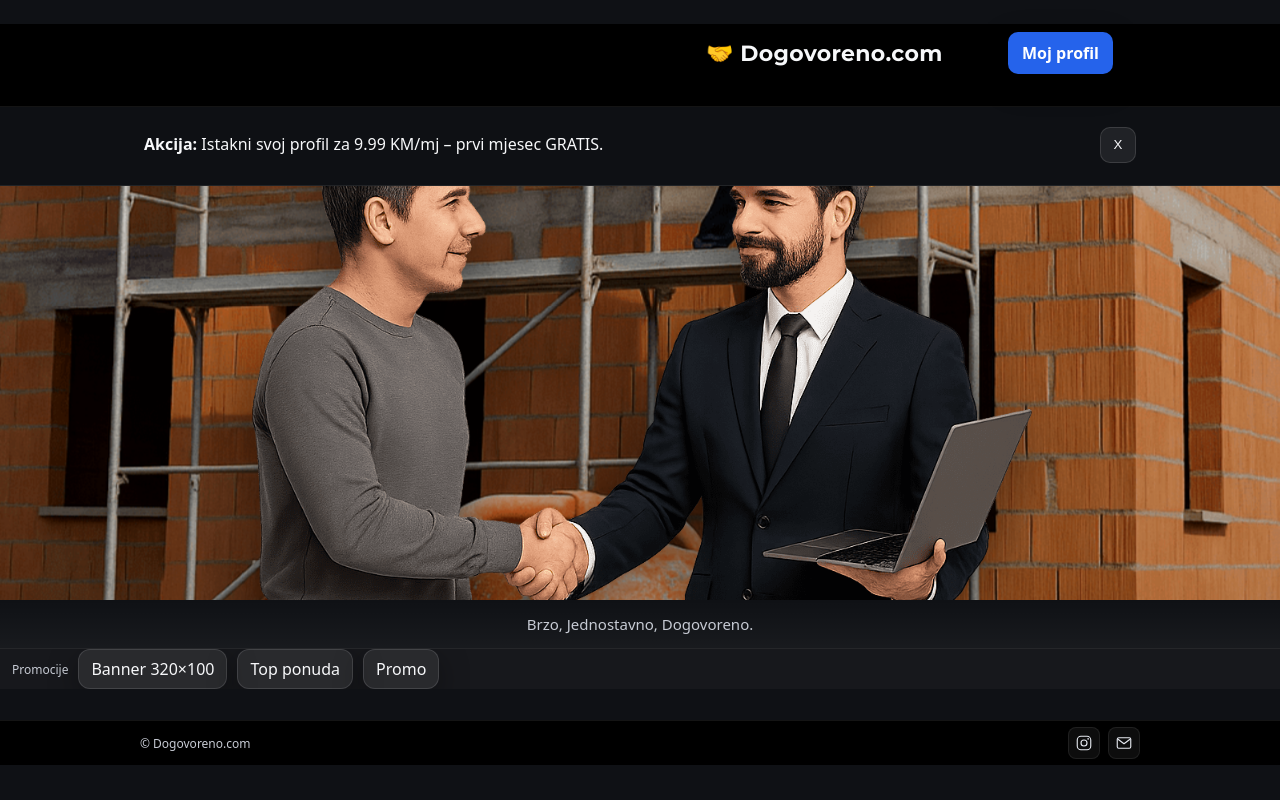
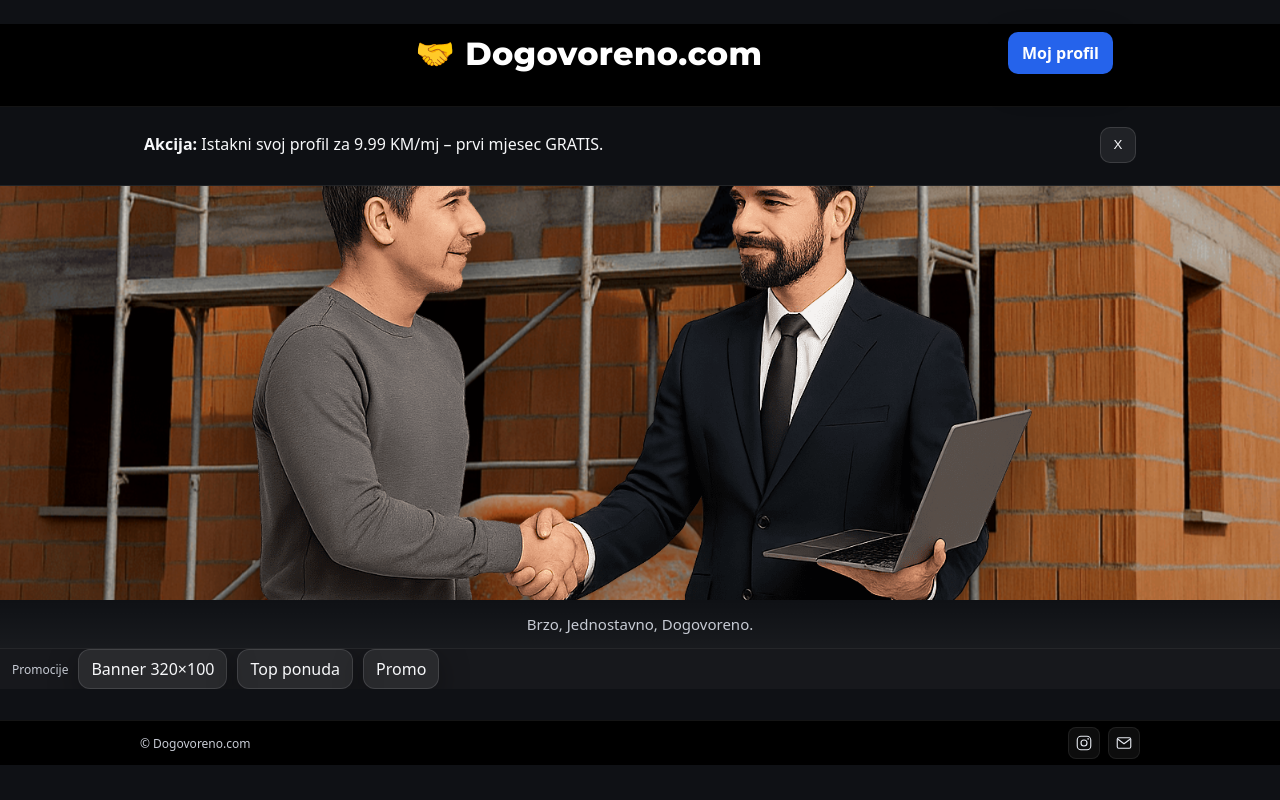
Before and after one commit to zvonebeslic/Dogovoreno, a PHP site: page / in a window 1280 px wide. Run offline with PHP 8.4, Linux system fonts and the light colour scheme.

Commit message:
Update base.css

```diff
--- a/base.css
+++ b/base.css
@@ -105,13 +105,13 @@ input,textarea,select{
 /* NASLOV – fiksno u centru ekrana */
 .site-title{
   position:absolute;
-  left:68%;
+  left:45%;
   transform:translateX(-50%);
   font-family:'Montserrat', sans-serif;
-  font-weight:700;
-  font-size:clamp(22px, 3.8vw, 20px);
+  font-weight:800;
+  font-size:clamp(22px, 3.8vw, 32px);
   letter-spacing:0.3px;
-  color:var(--ink, #ffffff);
+  color:#fff;
   text-align:center;
   pointer-events:none;
 }
```
